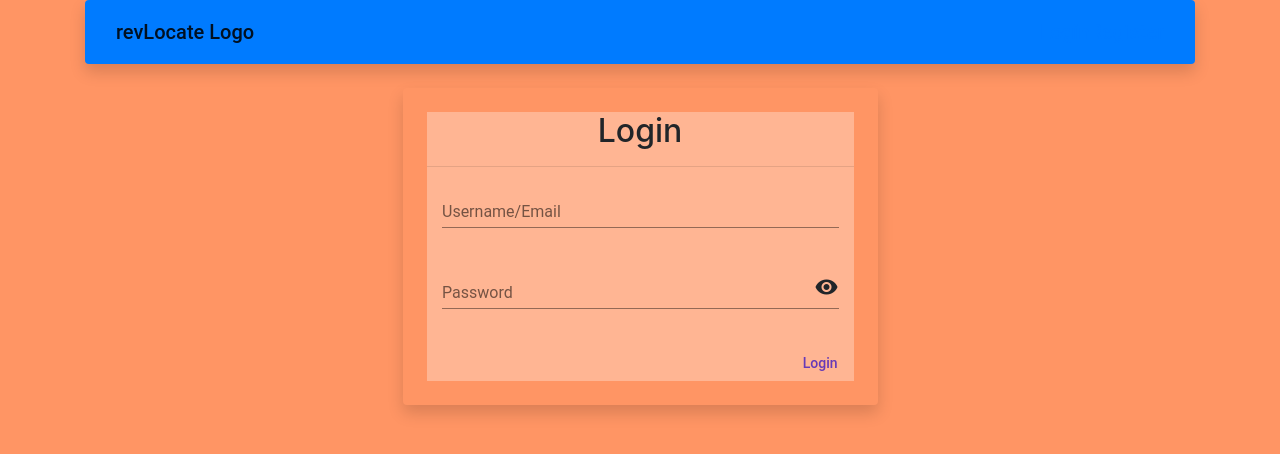
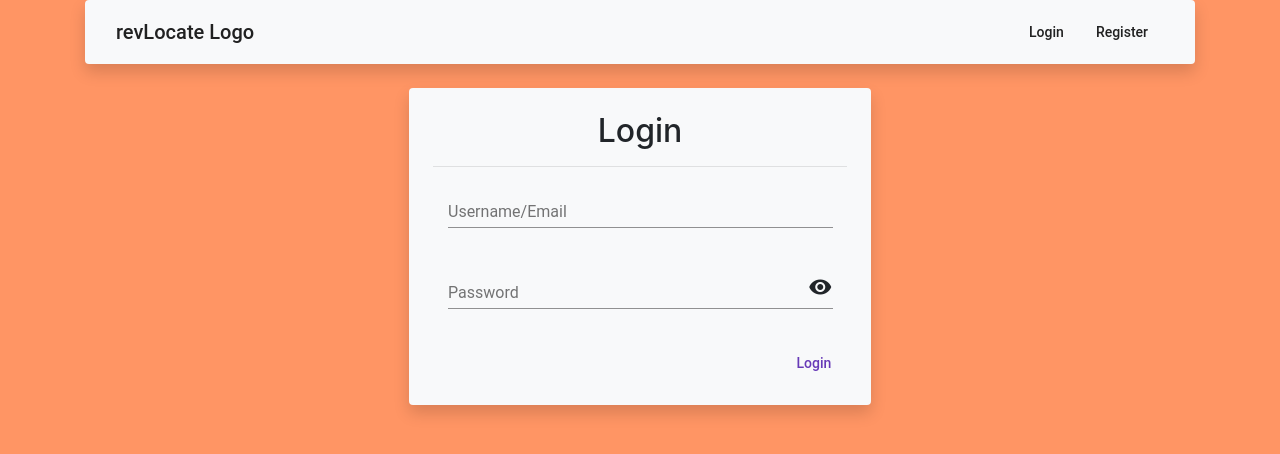
Before and after one commit to kyleCyrusSmith/revLocate-front-end, an Angular app: page /login in a window 1280 px wide. Shown: the top 454 px of the page. Built offline with nearby package versions, Linux system fonts and the light colour scheme.

Commit message:
finished foundation of login screen

```diff
--- a/src/app/login/login.component.html
+++ b/src/app/login/login.component.html
@@ -1,6 +1,4 @@
-<div class="row justify-content-center">
-  <div class="col-5 shadow p-4 my-4 rounded">
-    <div class="" style="background-color: rgb(255, 255, 255, .3)">
+<div class="container centered col-5 shadow p-4 my-4 shadow bg-light rounded">
   <h2 class="text-center">Login</h2>
   <hr>
   <mat-form-field class="form-group col centered">
@@ -15,5 +13,3 @@
     <button mat-button color="primary">Login</button>
   </div>
 </div>
-  </div>
-</div>
--- a/src/app/navbar/navbar.component.html
+++ b/src/app/navbar/navbar.component.html
@@ -1,11 +1,11 @@
-<mat-toolbar class="row bg-primary rounded shadow">
+<mat-toolbar class="row bg-light rounded shadow">
   <div class="col">
     <div class="d-flex">revLocate Logo</div>
   </div>
   <div class="col">
     <div class="justify-content-end d-flex">
-      <a routerLink="/login"> Login </a>
-      <a routerLink="/register"> Register </a>
+      <a mat-button routerLink="/login"> Login </a>
+      <a mat-button routerLink="/register"> Register </a>
     </div>
   </div>
 </mat-toolbar>
--- a/src/app/register/register.component.html
+++ b/src/app/register/register.component.html
@@ -1,3 +1,47 @@
-<p>
-  register works!
-</p>
+<div class="container centered col-5 shadow p-4 my-4 shadow bg-light rounded">
+  <h2 class="text-center">Register</h2>
+  <hr>
+  <div class="form-group">
+    <label for="inputFirstName">Firstname</label>
+    <input type="text" class="form-control" id="inputFirstName" placeholder="Firstname">
+  </div>
+  <mat-form-field class="form-group col centered">
+    <input matInput placeholder="Username/Email">
+  </mat-form-field>
+  <div class="form-group">
+    <label for="inputLastName">Lastname</label>
+    <input type="text" class="form-control" id="inputLastName" placeholder="Lastname">
+  </div>
+  <div class="form-group">
+    <label for="inputEmail">Email address</label>
+    <input type="email" class="form-control" id="inputEmail" aria-describedby="emailExist emailInvalid" placeholder="Email address">
+    <small id="emailExist" class="form-text text-danger" style="">That email already exist.</small>
+    <small id="emailInvalid" class="form-text text-danger" style="">Must enter a valid email.</small>
+  </div>
+  <div class="form-group">
+    <label for="inputUserName">Username</label>
+    <input type="text" class="form-control" id="inputUserName" aria-describedby="userNameExist" placeholder="Username">
+    <small id="userNameExist" class="form-text text-danger" style="">That username already exist.</small>
+  </div>
+  <div class="form-group">
+    <label for="inputPassword">Password</label>
+    <input type="password" class="form-control" id="inputPassword" placeholder="Password">
+  </div>
+  <div class="form-group">
+    <label for="inputPasswordConfirm">Confirm Password</label>
+    <input type="password" class="form-control" aria-describedby="passwordsMatch" id="inputPasswordConfirm" placeholder="Password">
+    <small id="passwordsMatch" class="form-text text-danger" style="">Passwords did not match.</small>
+  </div>
+  <div class="form-group form-check">
+    <input type="checkbox" class="form-check-input" id="roleCheckBox">
+    <label class="form-check-label" for="roleCheckBox">Check if management</label>
+  </div>
+  <br>
+  <div class="row rounded">
+    <div class="col-1"></div>
+    <div class="col centered rounded d-flex justify-content-center pt-1 text-body bg-warning" id="register-message">All fields must be complete!</div>
+    <div class="col-3" align="right">
+      <button type="submit" class="btn btn-primary" id="register">Register</button>
+    </div>
+  </div>
+</div>
```
Lines whose indentation alone changed are shown as unchanged.
